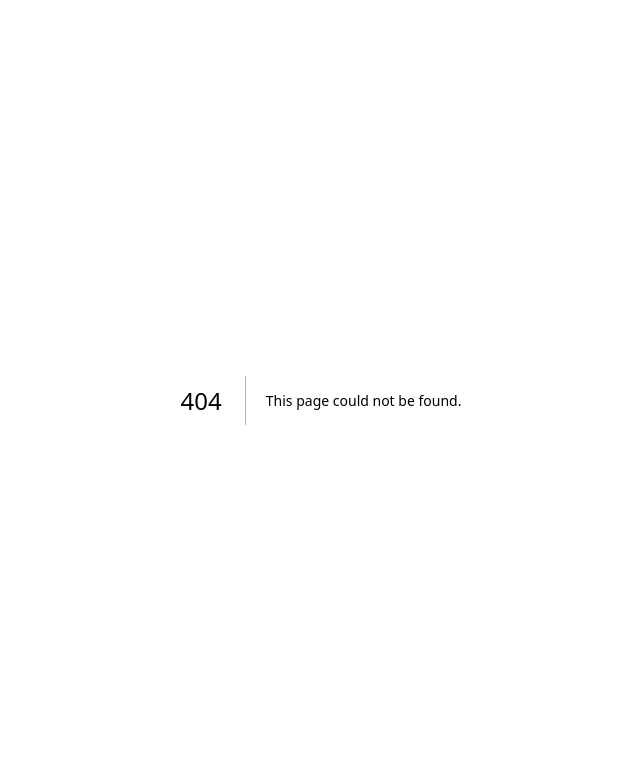
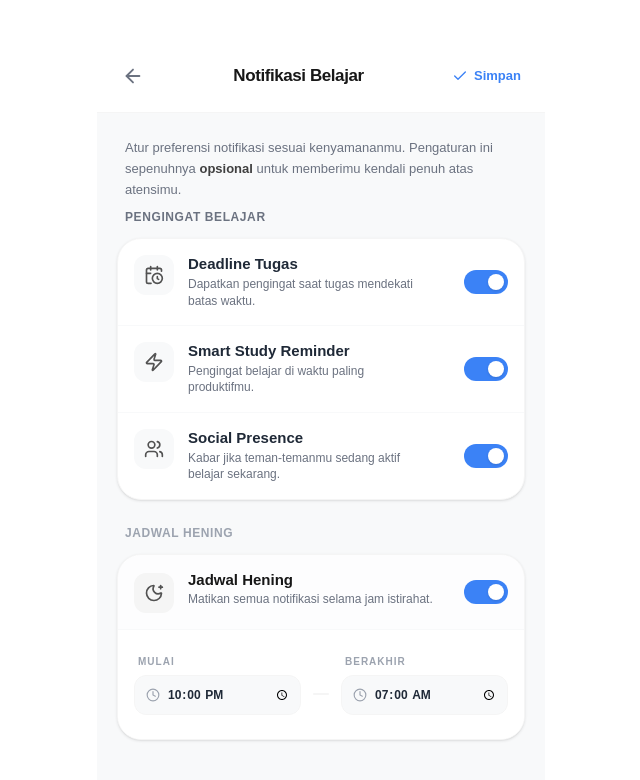
Before and after one commit to saaip7/pwa-gamatutor-id, a Next.js app in the folder frontend/: page /account/notifications in a window 1280 px wide. Before the commit this address had no page. Shown: the top 780 px of the page, without its empty margins (319-959 px from the left). Built offline with nearby package versions, Linux system fonts and the light colour scheme.

Commit message:
refactor: move notification preferences to account and fix UI bugs in toggles and clock picker

```diff
--- a/frontend/src/app/(main)/account/page.tsx
+++ b/frontend/src/app/(main)/account/page.tsx
@@ -39,7 +39,7 @@ export default function AccountPage() {
             type="link"
             icon={Bell}
             label="Notifikasi Belajar"
-            href="/notifications"
+            href="/account/notifications"
             iconBgClass="bg-primary/10"
             iconColorClass="text-primary"
           />
--- a/frontend/src/app/(pages)/settings/notifications/page.tsx
+++ b/frontend/src/app/(pages)/account/notifications/page.tsx
@@ -116,41 +116,41 @@ export default function NotificationSettingsPage() {
             {/* Time Pickers Section */}
             <div
               className={cn(
-                "px-5 py-6 bg-white transition-all duration-300",
+                "px-4 py-6 bg-white transition-all duration-300",
                 !preferences.quietSchedule && "opacity-40 grayscale pointer-events-none"
               )}
             >
-              <div className="flex items-center gap-4">
-                <div className="flex-1 flex flex-col gap-2">
-                  <label className="text-[11px] font-bold text-neutral-400 uppercase tracking-widest pl-1">
+              <div className="flex flex-row items-center gap-3">
+                <div className="flex-1 min-w-0 flex flex-col gap-1.5">
+                  <label className="text-[10px] font-bold text-neutral-400 uppercase tracking-widest pl-1">
                     Mulai
                   </label>
                   <div className="relative group">
-                    <Clock className="absolute left-4 top-1/2 -translate-y-1/2 w-4 h-4 text-neutral-400 group-focus-within:text-primary transition-colors pointer-events-none" />
+                    <Clock className="absolute left-3 top-1/2 -translate-y-1/2 w-3.5 h-3.5 text-neutral-400 group-focus-within:text-primary transition-colors pointer-events-none" />
                     <input
                       type="time"
                       value={quietTime.start}
                       onChange={(e) => setQuietTime(prev => ({ ...prev, start: e.target.value }))}
                       disabled={!preferences.quietSchedule}
-                      className="w-full pl-11 pr-4 py-3 text-sm bg-neutral-50 border border-neutral-100 rounded-xl focus:border-primary focus:bg-white focus:ring-4 focus:ring-primary/10 outline-none transition-all font-bold text-neutral-800"
+                      className="w-full pl-8 pr-2 py-2.5 text-xs bg-neutral-50 border border-neutral-100 rounded-xl focus:border-primary focus:bg-white focus:ring-4 focus:ring-primary/10 outline-none transition-all font-bold text-neutral-800"
                     />
                   </div>
                 </div>
 
-                <div className="w-3 h-[2px] bg-neutral-200 mt-6 rounded-full shrink-0" />
+                <div className="w-4 h-[2px] bg-neutral-100 mt-5 rounded-full shrink-0" />
 
-                <div className="flex-1 flex flex-col gap-2">
-                  <label className="text-[11px] font-bold text-neutral-400 uppercase tracking-widest pl-1">
+                <div className="flex-1 min-w-0 flex flex-col gap-1.5">
+                  <label className="text-[10px] font-bold text-neutral-400 uppercase tracking-widest pl-1">
                     Berakhir
                   </label>
                   <div className="relative group">
-                    <Clock className="absolute left-4 top-1/2 -translate-y-1/2 w-4 h-4 text-neutral-400 group-focus-within:text-primary transition-colors pointer-events-none" />
+                    <Clock className="absolute left-3 top-1/2 -translate-y-1/2 w-3.5 h-3.5 text-neutral-400 group-focus-within:text-primary transition-colors pointer-events-none" />
                     <input
                       type="time"
                       value={quietTime.end}
                       onChange={(e) => setQuietTime(prev => ({ ...prev, end: e.target.value }))}
                       disabled={!preferences.quietSchedule}
-                      className="w-full pl-11 pr-4 py-3 text-sm bg-neutral-50 border border-neutral-100 rounded-xl focus:border-primary focus:bg-white focus:ring-4 focus:ring-primary/10 outline-none transition-all font-bold text-neutral-800"
+                      className="w-full pl-8 pr-2 py-2.5 text-xs bg-neutral-50 border border-neutral-100 rounded-xl focus:border-primary focus:bg-white focus:ring-4 focus:ring-primary/10 outline-none transition-all font-bold text-neutral-800"
                     />
                   </div>
                 </div>
--- a/frontend/src/components/feature/account/SettingItem.tsx
+++ b/frontend/src/components/feature/account/SettingItem.tsx
@@ -66,12 +66,14 @@ export function SettingItem(props: SettingItemProps) {
 
   if (props.type === "toggle") {
     return (
-      <div className={baseContainerClasses} onClick={props.onToggle}>
+      <div
+        className={cn(baseContainerClasses, "cursor-pointer active:bg-neutral-50/80")}
+        onClick={props.onToggle}
+      >
         {renderIconAndLabel()}
-        <button
-          type="button"
+        <div
           className={cn(
-            "w-11 h-6 rounded-full relative transition-colors focus:outline-none pointer-events-none",
+            "w-11 h-6 rounded-full relative transition-colors duration-200 shrink-0 ml-4",
             props.isActive ? "bg-primary" : "bg-neutral-200"
           )}
         >
@@ -79,7 +81,7 @@ export function SettingItem(props: SettingItemProps) {
             "absolute left-1 top-1 w-4 h-4 bg-white rounded-full shadow-sm transition-transform duration-200 ease-in-out",
             props.isActive ? "translate-x-5" : "translate-x-0"
           )}></div>
-        </button>
+        </div>
       </div>
     );
   }
--- a/frontend/src/components/feature/notifications/NotificationHeader.tsx
+++ b/frontend/src/components/feature/notifications/NotificationHeader.tsx
@@ -2,6 +2,7 @@
 
 import React from "react";
 import { useRouter } from "next/navigation";
+import Link from "next/link";
 import { ArrowLeft, Settings2 } from "lucide-react";
 
 export function NotificationHeader() {
@@ -18,9 +19,12 @@ export function NotificationHeader() {
 
       <h1 className="text-[16px] font-bold text-neutral-900 tracking-tight">Notifikasi</h1>
 
-      <button className="w-10 h-10 flex items-center justify-center text-neutral-500 hover:text-primary transition-colors rounded-full active:bg-blue-50">
+      <Link
+        href="/account/notifications"
+        className="w-10 h-10 flex items-center justify-center text-neutral-500 hover:text-primary transition-colors rounded-full active:bg-blue-50"
+      >
         <Settings2 className="text-[22px]" />
-      </button>
+      </Link>
     </header>
   );
 }
```
Also changed, not shown: frontend/public/sw.js.
